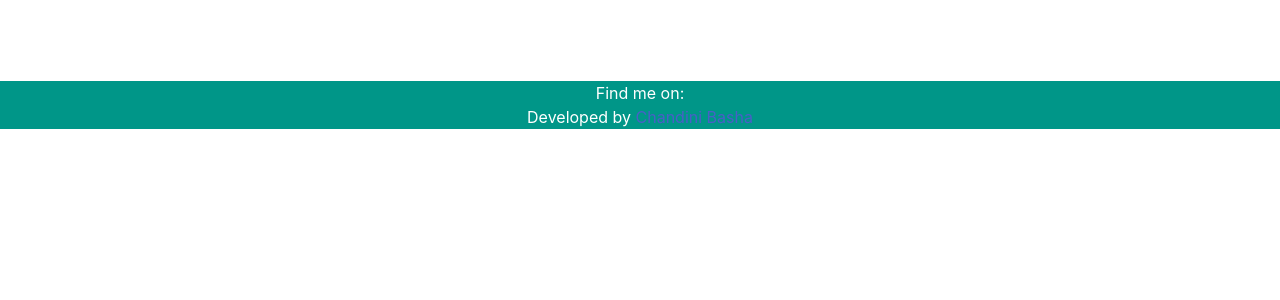
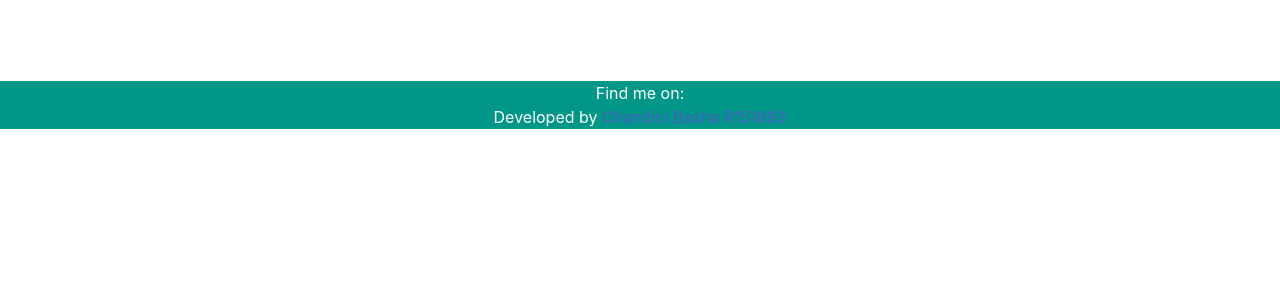
Before and after one commit to ChandiniBasha/cicd_weather_app, a Django app: template weather/templates/weather/weather.html in a window 1280 px wide. Shown: the part 347-647 px from the top of the page. Run offline with Django 3.2, Linux system fonts and the light colour scheme; the template is opened without the code that fills it: values that come from a table or form of the project are taken from there, others are empty; some libraries are stand-ins or nearby versions.

Commit message:
Update name

```diff
--- a/weather/templates/weather/weather.html
+++ b/weather/templates/weather/weather.html
@@ -85,7 +85,7 @@
         <p>Find me on:</p>
         <a href="https://github.com/ChandiniBasha"><i class="fa fa-github w3-hover-opacity"></i></a>
         <i class="fa fa-linkedin w3-hover-opacity"></i>
-        <p>Developed by <a href="www.google.com" target="_blank">Chandini Basha</a></p>
+        <p>Developed by <a href="www.google.com" target="_blank">Chandini Basha R151893</a></p>
       </footer>
     </body>
 </html>
```
